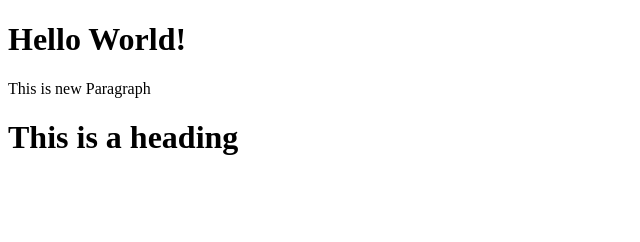
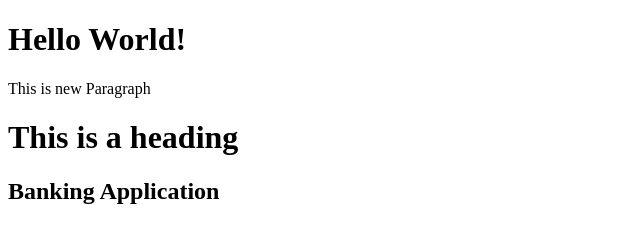
Before and after one commit to divyatalawar/Banking-App, a plain HTML site: page file.html in a window 1280 px wide. Shown: the whole page, without its empty margins (0-640 px from the left). Drawn offline with Linux system fonts and the light colour scheme.

Commit message:
Update file.html

```diff
--- a/file.html
+++ b/file.html
@@ -9,5 +9,6 @@
     <h1>Hello World!</h1>
     <p>This is new Paragraph</p>
     <h1>This is a heading</h1>
+    <h2>Banking Application</h2>
 </body>
 </html>
```
